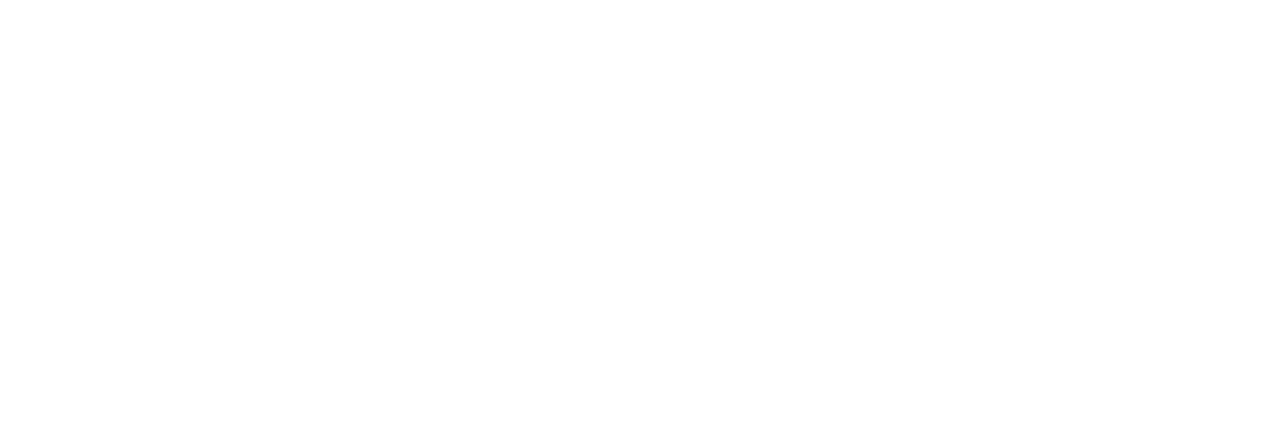
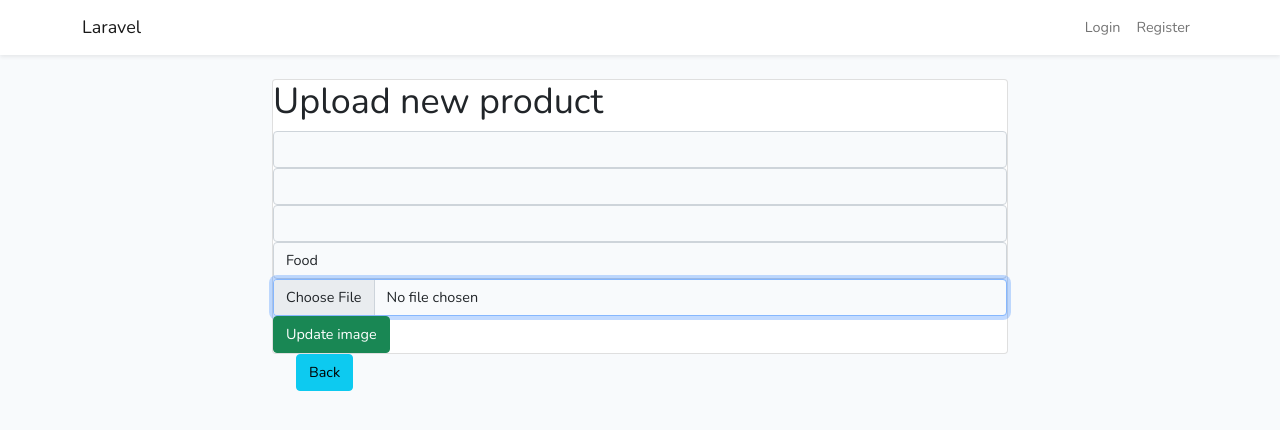
Before and after one commit to Spacekitsune/4-uzduotis, a Laravel app: page /products/create in a window 1280 px wide. Before the commit the part shown is empty. Shown: the top 430 px of the page. Run offline with Laravel 8, Linux system fonts and the light colour scheme; data comes from the database, SQL or seed files in the repository; style sheets or scripts are compiled from the project's sources.

Commit message:
product create blade

```diff
--- a/app/Http/Controllers/ProductController.php
+++ b/app/Http/Controllers/ProductController.php
@@ -28,7 +28,8 @@
      */
     public function create()
     {
-        //
+        $selected_values = ProductCategory::all();
+        return view('product.create', ['selected_values' => $selected_values]);
     }
 
     /**
--- a/app/Models/Product.php
+++ b/app/Models/Product.php
@@ -8,4 +8,7 @@
 class Product extends Model
 {
     use HasFactory;
+    public function productsCategory() {
+        return $this->belongsTo(ProductCategory::class, 'category_id', 'id');
+    }
 }
--- a/resources/views/product/create.blade.php
+++ b/resources/views/product/create.blade.php
@@ -6,19 +6,27 @@
     <div class="row justify-content-center">
         <div class="col-md-8">
             <div class="card">
-                <h1>Enter new category</h1>
+                <h1>Upload new product</h1>
 
-                <form action="{{ route('articlecategory.store') }}" method="POST">
+                <form action="{{ route('product.store') }}" method="POST" enctype="multipart/form-data">
 
-                    <input class="form-control" type="text" name="articlecategory_title" placeholder="Title"> </br>
-                    <textarea name="articlecategory_description" cols="30" rows="5" class="form-control">Article category description</textarea>
+
+                    <input class="form-control" type="text" name="product_title">
+                    <input class="form-control" type="text" name="product_description">
+                    <input class="form-control" type="number" name="product_price">
+                    <select class="form-control" name="product_categoryId">
+                        @foreach ($selected_values as $category)
+                        <option value="{{$category->id}}">{{$category->title}}</option>
+                        @endforeach
+                    </select>
+                    <input class="form-control" type="file" name="product_imageUrl" required autofocus>
                     @csrf
-                    <button class="btn btn-success" type="submit">Add category</button>
+                    <button class="btn btn-success" type="submit">Update image</button>
 
                 </form>
             </div>
             <div class="container my-6">
-                <a href="{{ route('articlecategory.index') }}" class="btn btn-info">Back</a>
+                <a href="{{ route('product.index') }}" class="btn btn-info">Back</a>
             </div>
         </div>
     </div>
--- a/resources/views/product/index.blade.php
+++ b/resources/views/product/index.blade.php
@@ -25,6 +25,8 @@
                     <div class="card shadow-sm">
                         <img src="{{$product->image_url}}" class="bd-placeholder-img card-img-top" alt="{{$product->title}}" width="100%" height="225">
                         <div class="card-body">
+                            <h3>{{$product->title}}</h3>
+                            <h5>{{$product->productsCategory->title}}</h5>
                             <div class="d-flex justify-content-between align-items-center">
                                 <div class="btn-group">
                                     <a class="btn btn-primary" href="{{route('product.show', [$product])}}">Show</a>
```
Lines whose indentation alone changed are shown as unchanged.
